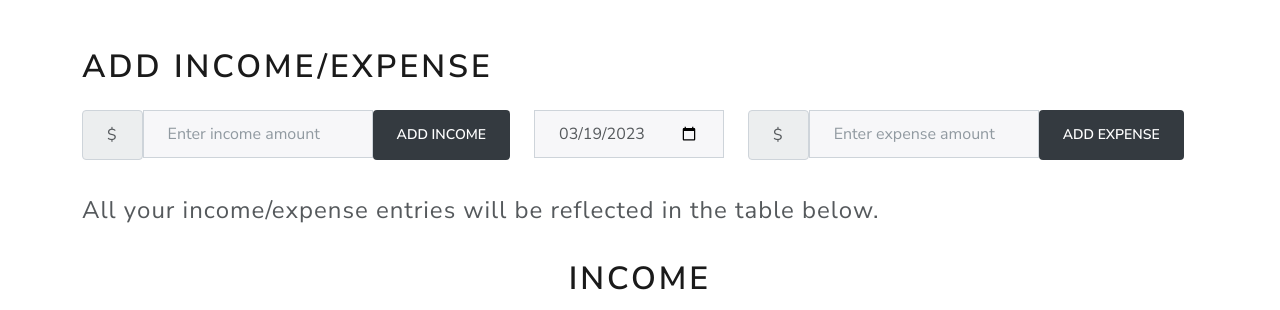
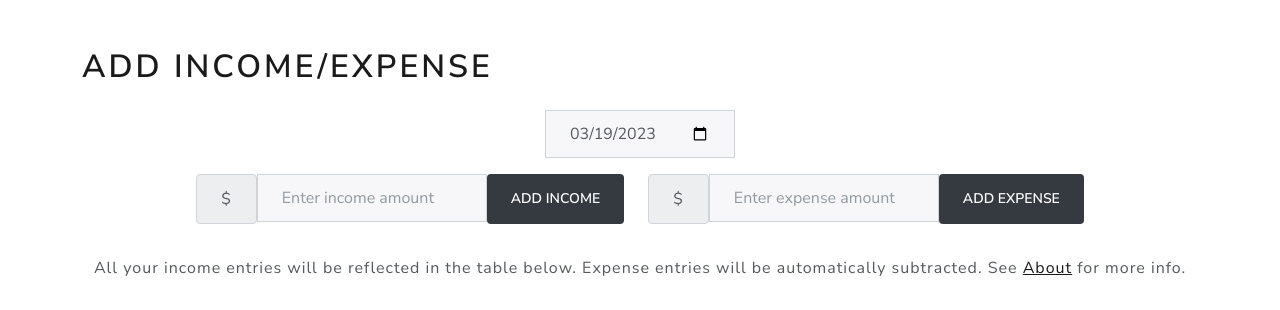
Before and after one commit to faisalsherif7/CS50-final-project, a Flask app: page /dashboard in a window 1280 px wide. Shown: the part 92-402 px from the top of the page. Run offline with Flask 2, Linux system fonts and the light colour scheme; a user stored in the database is signed in; tables that the repository leaves empty hold one stand-in row (values such as "Sample post"); some libraries are stand-ins or nearby versions.

Commit message:
date also applies to expenses now.

```diff
--- a/app.py
+++ b/app.py
@@ -150,14 +150,14 @@
     if request.method == "POST":
         action = request.form.get('action')
         userid = flasksession.get("user_id")
+        date_input = request.form.get('date')
+        try:
+            date = datetime.strptime(date_input, '%Y-%m-%d')
+        except ValueError:
+            flash("A valid date must be entered. Do not attempt to modify HTML file.")
+            return redirect('/dashboard')
         if action == 'income':
             amount = request.form.get('income')
-            date_input = request.form.get('date')
-            try:
-                date = datetime.strptime(date_input, '%Y-%m-%d')
-            except ValueError:
-                flash("A valid date must be entered. Do not attempt to modify HTML file.")
-                return redirect('/dashboard')
             if not amount:
                 flash("Please enter amount!")
                 return redirect('/dashboard')
@@ -172,10 +172,10 @@
                 flash("Please enter amount!")
                 return redirect('/dashboard')
             amount = int(amount_str)
-            expense = Expenses(amount=amount, user_id=userid)
+            expense = Expenses(amount=amount, user_id=userid, date=date)
             session.add(expense)
             session.commit()
-            incomes = session.query(Income).filter_by(user_id=userid, paid=False).order_by(Income.date.desc()).all()
+            incomes = session.query(Income).filter_by(user_id=userid, paid=False).filter(Income.date <= date).order_by(Income.date.desc()).all()
             for income in incomes:
                 if income.amount > amount:
                     income.amount = income.amount - amount
--- a/templates/dashboard.html
+++ b/templates/dashboard.html
@@ -6,18 +6,20 @@
 
 <h1 class="mb-4"> Add Income/Expense </h1>
 <form class="" action="/addmoney" method="post">
-    <div class="row">
+    <div class="row justify-content-center">
+        <div class="form-group col-auto">
+            <div class="input-group datepicker">
+                {% set current_date = datetime.strftime(datetime.now(), '%Y-%m-%d') %}
+                <input type="date" class="form-control" id="datepicker" name="date" value="{{ current_date }}" required>
+            </div>
+        </div>
+    </div>
+    <div class="row justify-content-center">
         <div class="form-group col-auto">
             <div class="input-group">
                 <span class="input-group-text">$</span>
                 <input autocomplete="off" class="form-control mx-auto" type="number" name="income" id="money" placeholder="Enter income amount">
                 <button class="btn btn-dark" type="submit" name="action" value="income">Add income</button>
-            </div>
-        </div>
-        <div class="form-group col-auto">
-            <div class="input-group datepicker">
-                {% set current_date = datetime.strftime(datetime.now(), '%Y-%m-%d') %}
-                <input type="date" class="form-control" id="datepicker" name="date" value="{{ current_date }}" required>
             </div>
         </div>
         <div class="form-group col-auto">
@@ -29,8 +31,9 @@
         </div>
     </div>
 </form>
-<p class="fs-3 mt-3 mb-3">
-    All your income/expense entries will be reflected in the table below.
+<p class="fs-5 mt-3 mb-3 text-center">
+    All your income entries will be reflected in the table below. Expense entries will be automatically subtracted. See <a href="/guide">About</a>
+    for more info.
 </p>
 
 {% if incomes %}
@@ -46,12 +49,12 @@
                 <th>Modify</th>
             </thead>
             <tbody class="table-info">
-                {% for income in incomes %}
+                {% for income in incomes | sort(attribute='date') %}
                 {% if income.paid == False %}
                 <tr>
-                    <td>{{ income.date }}</td>
+                    <td>{{ income.date.date() }}</td>
                     <td>{{ income.amount | usd}}</td>
-                    <td>{{ income.due_date }}</td>
+                    <td>{{ income.due_date.date() }}</td>
                     <td>{{ income.due_amount | usd}}</td>
                     <td>
                         <div class="row">
```
Also changed, not shown: zakat.db, 1 other file.
